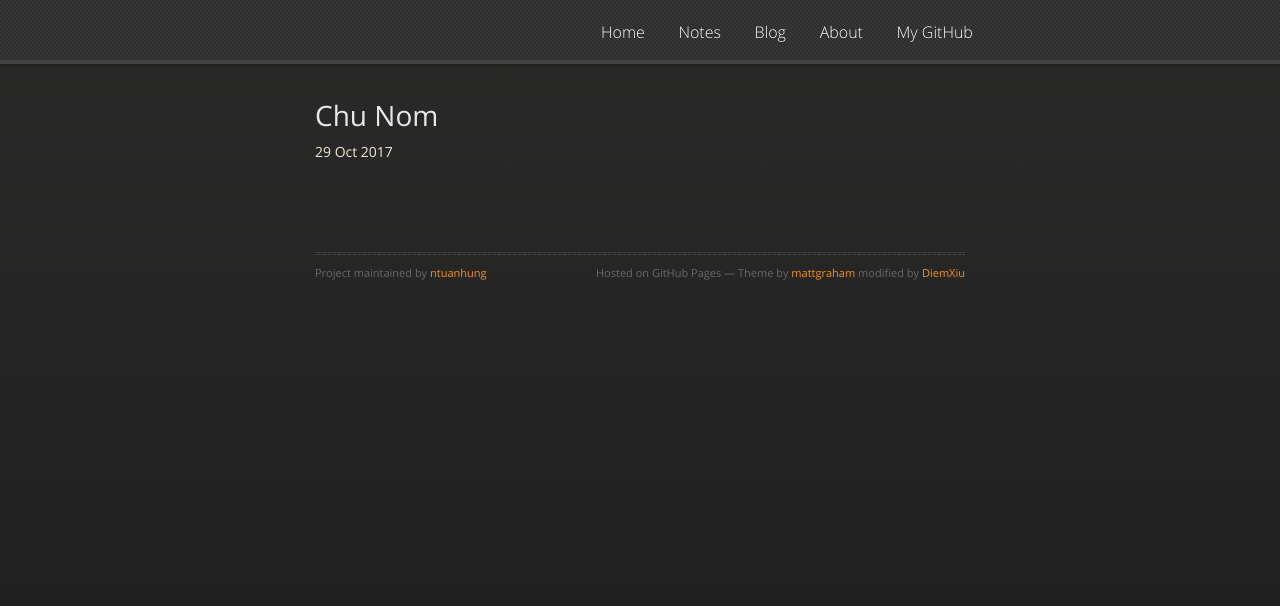
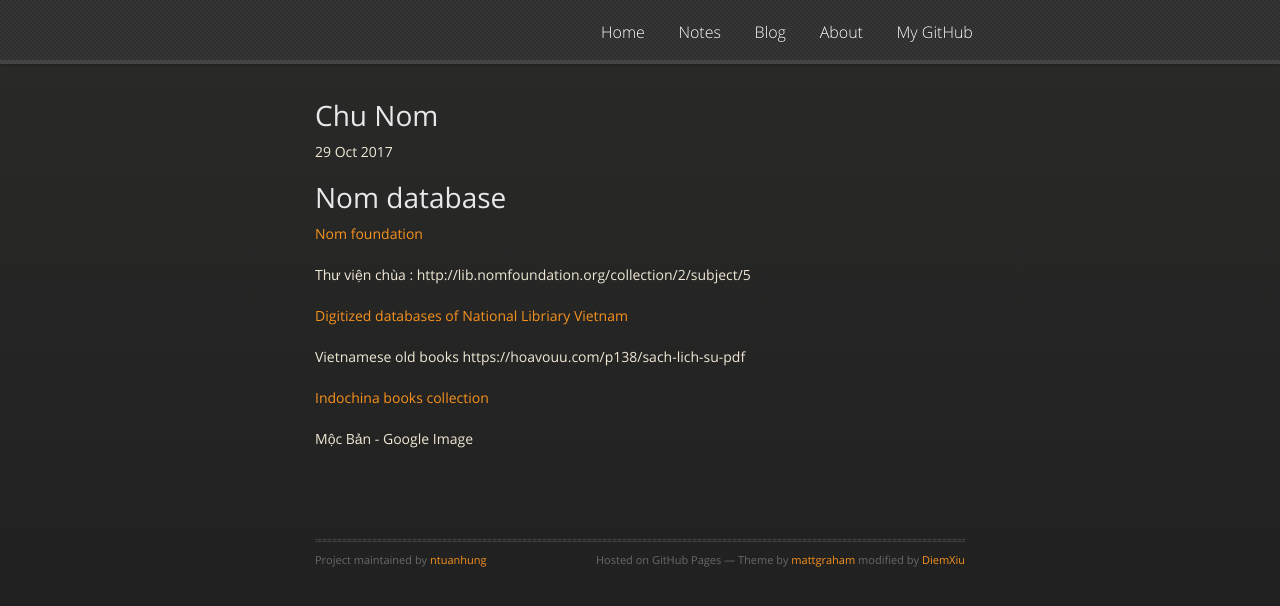
Before and after one commit to ntuanhung/ntuanhung.github.io, a Jekyll site: the page built from _posts/handwriting_recognition/2017-10-29-Chu-Nom.md, in a window 1280 px wide. Shown: the top 606 px of the page. Built offline with Jekyll 4.4.1, drawn with Linux system fonts in a browser that asks for light colours; nearby versions of some CDN libraries.

Commit message:
Update 2017-10-29-Chu-Nom.md

```diff
--- a/_posts/handwriting_recognition/2017-10-29-Chu-Nom.md
+++ b/_posts/handwriting_recognition/2017-10-29-Chu-Nom.md
@@ -4,3 +4,18 @@ category: handwriting_recognition
 title: Chu Nom
 date: 2017-10-29
 ---
+
+# Nom database
+
+[Nom foundation](http://nomfoundation.org/nom-project/Tale-of-Kieu?uiLang=en)
+
+Thư viện chùa : http://lib.nomfoundation.org/collection/2/subject/5
+
+
+[Digitized databases of National Libriary Vietnam](http://nlv.gov.vn/nguon-thu-vien-quoc-gia/nguon-luc-so-hoa.html)
+
+Vietnamese old books https://hoavouu.com/p138/sach-lich-su-pdf
+
+[Indochina books collection](http://sach.nlv.gov.vn/sach/cgi-bin/sach?a=p&p=home&e=-------vi-20--1--img-txIN-------)
+
+Mộc Bản - Google Image
```
